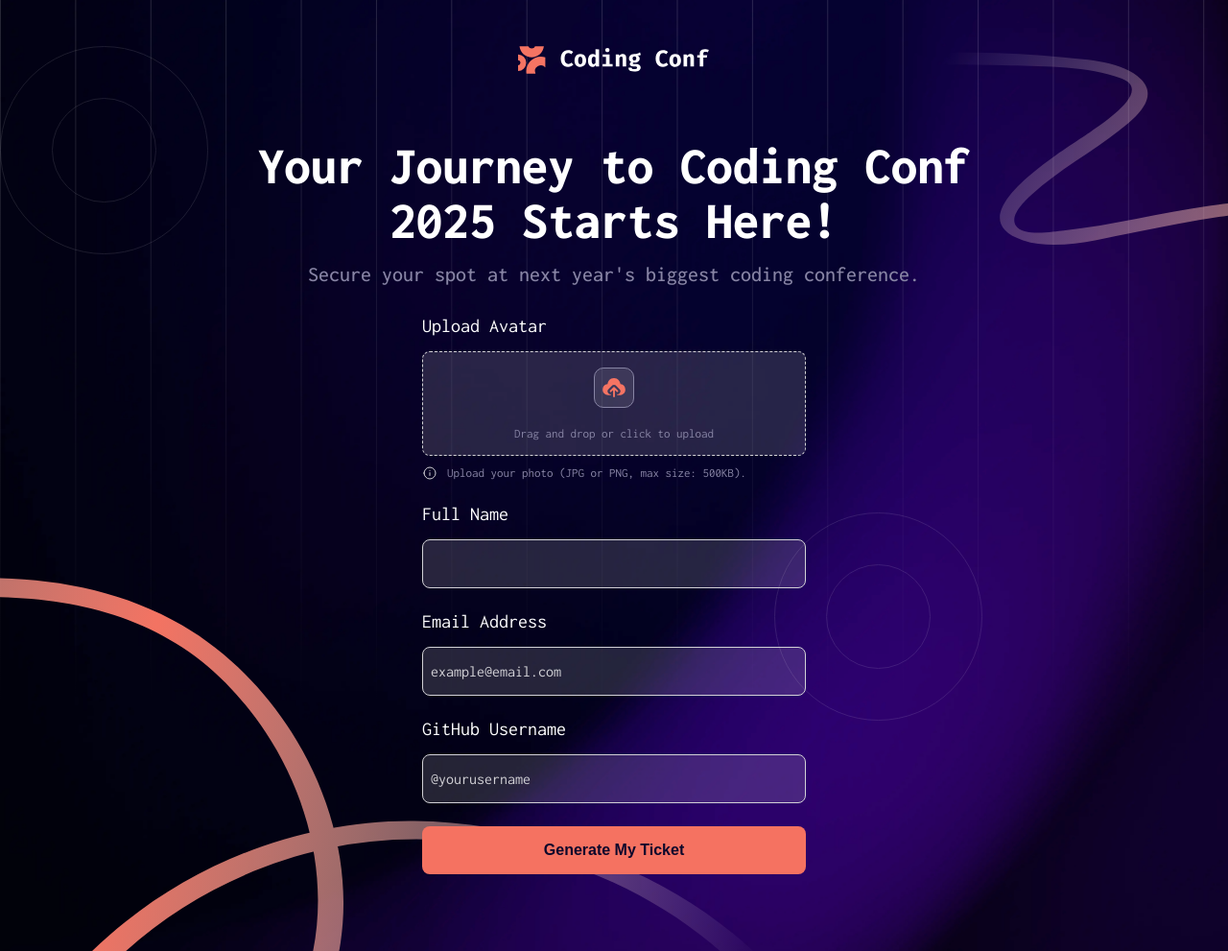
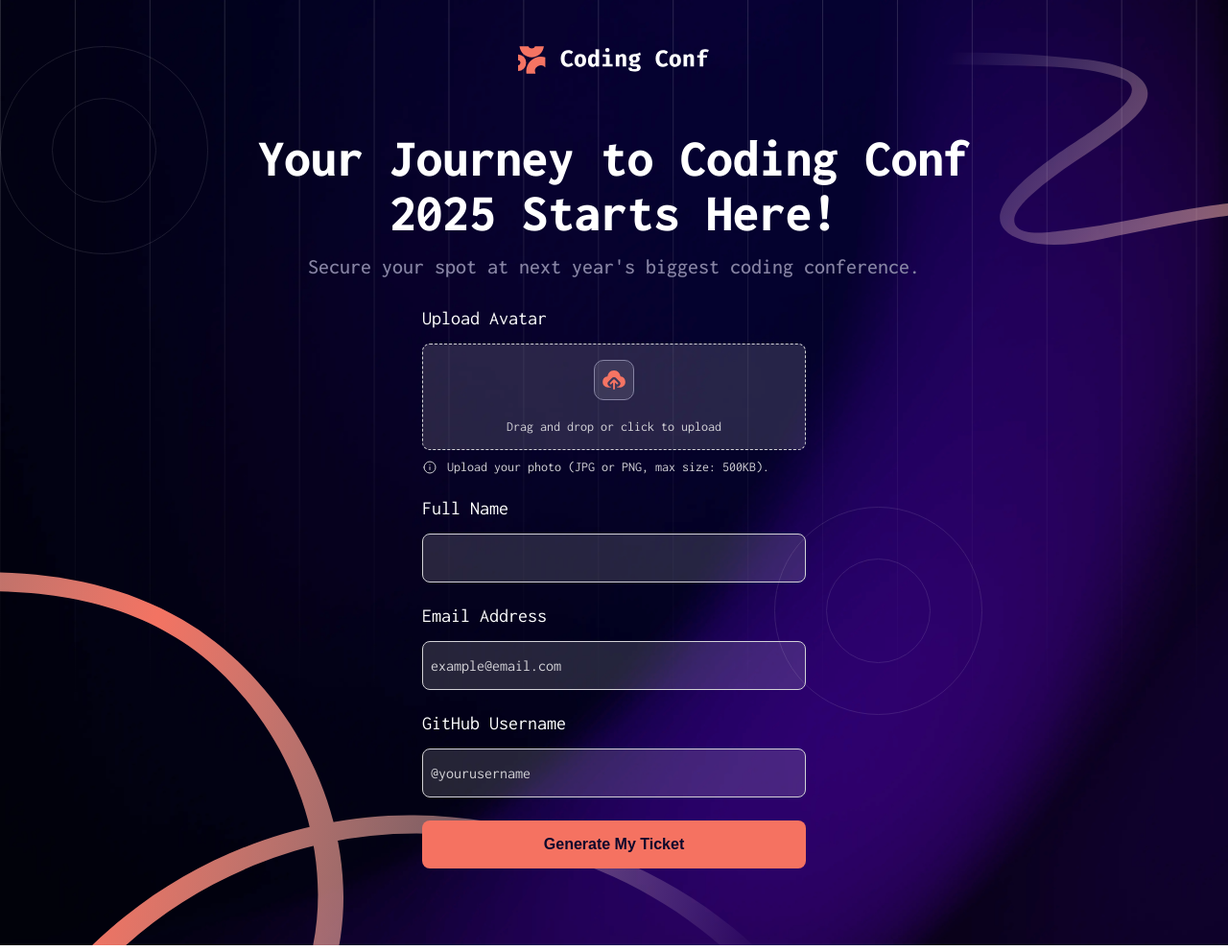
Before and after one commit to ayezabashir/Conference-ticket-generator, a plain HTML site: page index.html in a window 1280 px wide. Shown: the whole page at 96% size. Drawn offline with Linux system fonts and the light colour scheme.

Commit message:
solution

```diff
--- a/assets/styles/styles.css
+++ b/assets/styles/styles.css
@@ -51,7 +51,7 @@ input {
 
 .container {
   margin: 3rem auto 0 auto;
-  max-width: 750px;
+  max-width: 800px;
   color: #fff;
 }
 
@@ -74,7 +74,7 @@ input {
 
 .form__heading {
   font-size: 55px;
-  margin: 4rem auto 1rem auto;
+  margin: 3.5rem auto 1rem auto;
   text-align: center;
   font-weight: 800;
 }
@@ -91,7 +91,7 @@ input {
 
 .form__input {
   max-width: 400px;
-  margin: 1rem auto 0 auto;
+  margin: 2rem auto 0 auto;
 }
 
 .user_input {
@@ -164,8 +164,8 @@ label {
   display: flex;
   align-items: center;
   gap: 10px;
-  color: #8784a4;
-  font-size: 13px;
+  color: #d2d1d6;
+  font-size: 14px;
 }
 
 .custom__input__file {
```
